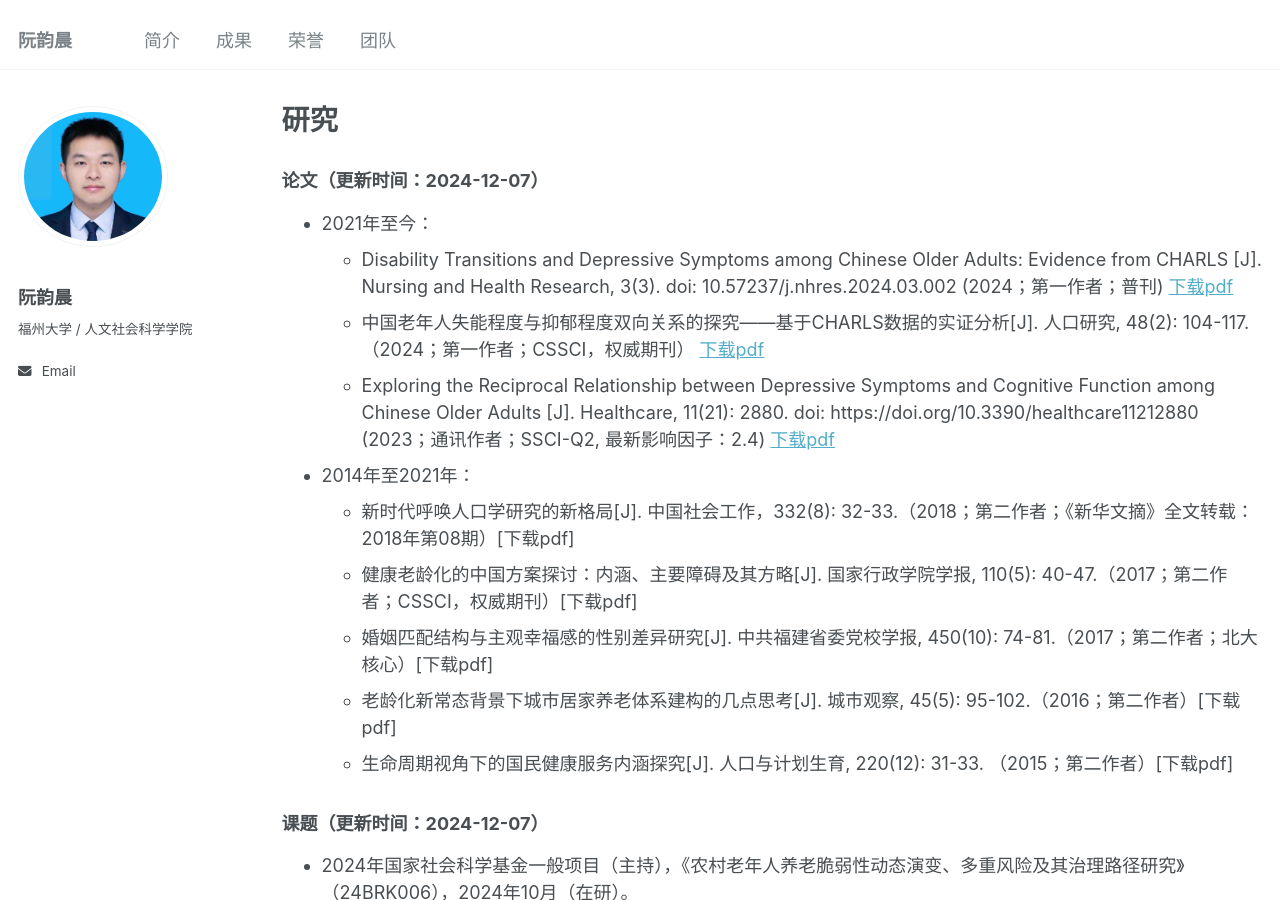
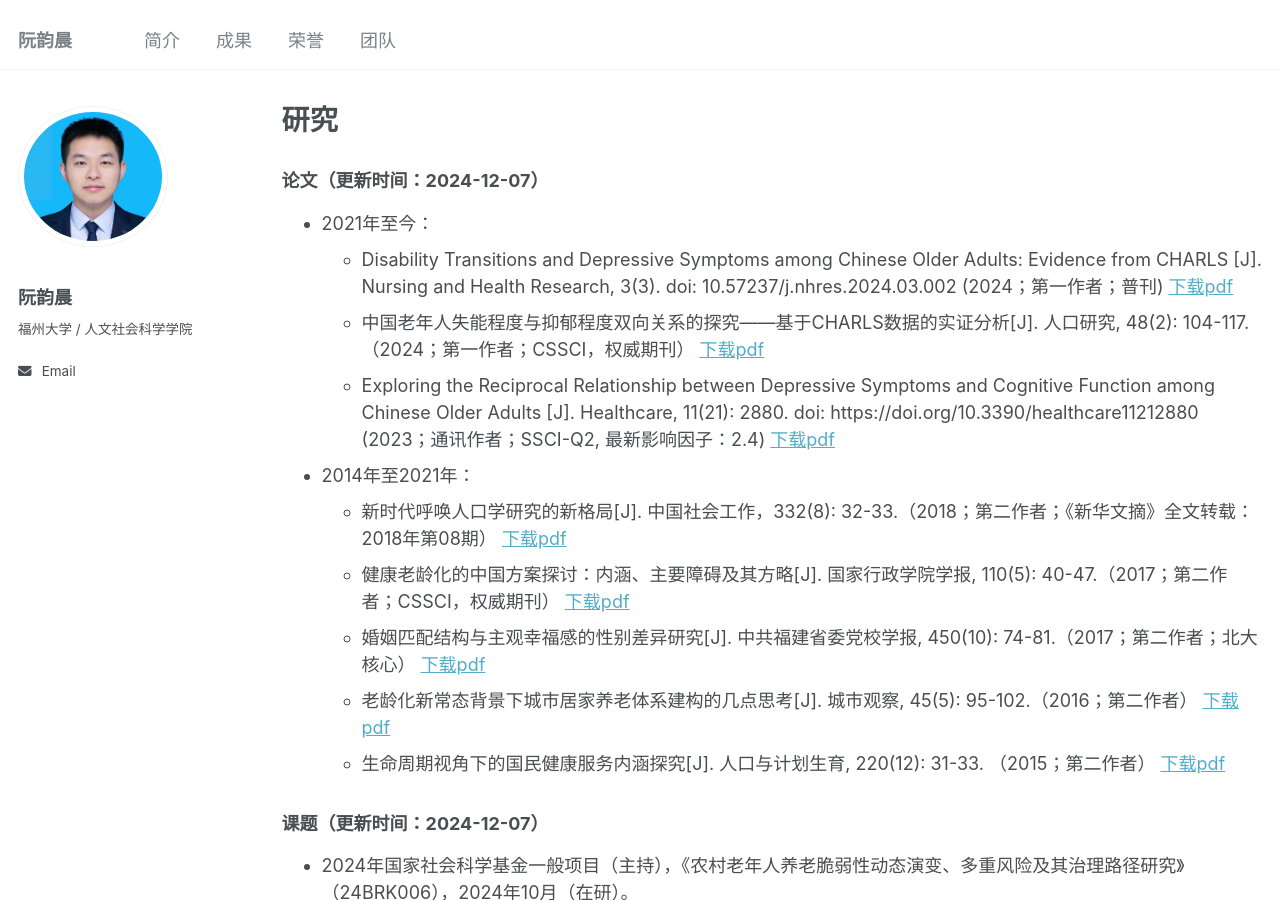
Before and after one commit to RuanYunchen/RuanYunchen.github.io, a Jekyll site: the page built from _pages/publications.md, in a window 1280 px wide and 900 px high. Built offline with Jekyll 4.4.1, drawn with Linux system fonts in a browser that asks for light colours; part of the change alters nothing that is shown.

```diff
--- a/_pages/publications.md
+++ b/_pages/publications.md
@@ -15,11 +15,11 @@ author_profile: true
   - Exploring the Reciprocal Relationship between Depressive Symptoms and Cognitive Function among Chinese Older Adults [J]. Healthcare, 11(21): 2880. doi: https://doi.org/10.3390/healthcare11212880 (2023；通讯作者；SSCI-Q2, 最新影响因子：2.4) <a href="/files/pubs/Healthcare_2023.pdf"  download="download.pdf">下载pdf</a>
 
 - 2014年至2021年：
-  - 新时代呼唤人口学研究的新格局[J]. 中国社会工作，332(8): 32-33.（2018；第二作者；《新华文摘》全文转载：2018年第08期）[下载pdf]
-  - 健康老龄化的中国方案探讨：内涵、主要障碍及其方略[J]. 国家行政学院学报, 110(5): 40-47.（2017；第二作者；CSSCI，权威期刊）[下载pdf]
-  - 婚姻匹配结构与主观幸福感的性别差异研究[J]. 中共福建省委党校学报, 450(10): 74-81.（2017；第二作者；北大核心）[下载pdf]
-  - 老龄化新常态背景下城市居家养老体系建构的几点思考[J]. 城市观察, 45(5): 95-102.（2016；第二作者）[下载pdf]
-  - 生命周期视角下的国民健康服务内涵探究[J]. 人口与计划生育, 220(12): 31-33. （2015；第二作者）[下载pdf]
+  - 新时代呼唤人口学研究的新格局[J]. 中国社会工作，332(8): 32-33.（2018；第二作者；《新华文摘》全文转载：2018年第08期） <a href="/files/pubs/中国社会工作_2018.pdf"  download="download.pdf">下载pdf</a>
+  - 健康老龄化的中国方案探讨：内涵、主要障碍及其方略[J]. 国家行政学院学报, 110(5): 40-47.（2017；第二作者；CSSCI，权威期刊） <a href="/files/pubs/国家行政学院学报_2017.pdf"  download="download.pdf">下载pdf</a>
+  - 婚姻匹配结构与主观幸福感的性别差异研究[J]. 中共福建省委党校学报, 450(10): 74-81.（2017；第二作者；北大核心） <a href="/files/pubs/中共福建省委党校学报_2017.pdf"  download="download.pdf">下载pdf</a>
+  - 老龄化新常态背景下城市居家养老体系建构的几点思考[J]. 城市观察, 45(5): 95-102.（2016；第二作者） <a href="/files/pubs/城市观察_2016.pdf"  download="download.pdf">下载pdf</a>
+  - 生命周期视角下的国民健康服务内涵探究[J]. 人口与计划生育, 220(12): 31-33. （2015；第二作者） <a href="/files/pubs/人口与计划生育_2015.pdf"  download="download.pdf">下载pdf</a>
 
 ### 课题（更新时间：2024-12-07）
 - 2024年国家社会科学基金一般项目（主持），《农村老年人养老脆弱性动态演变、多重风险及其治理路径研究》（24BRK006），2024年10月（在研）。
```
